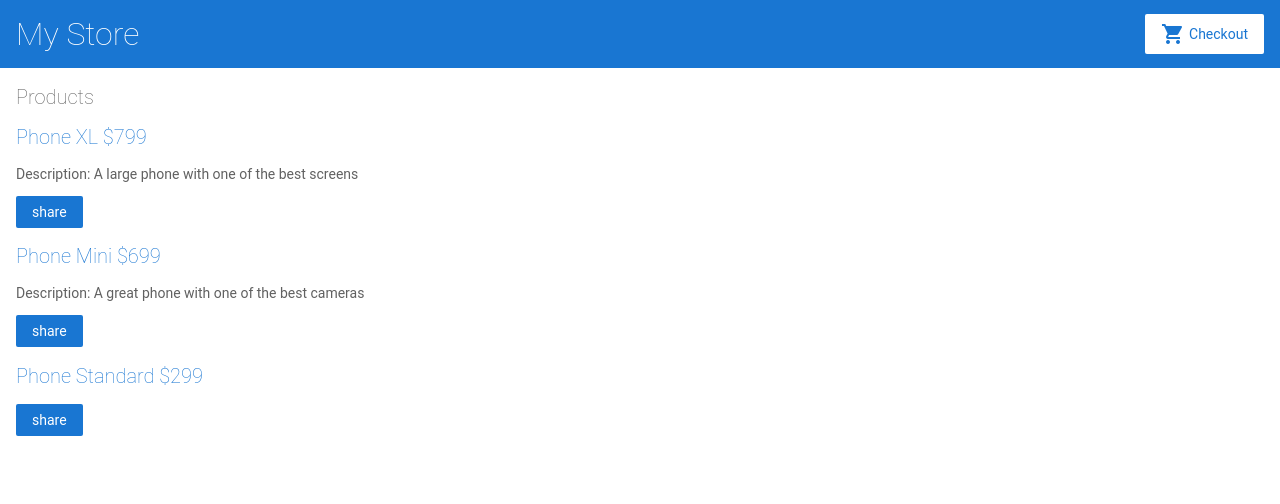
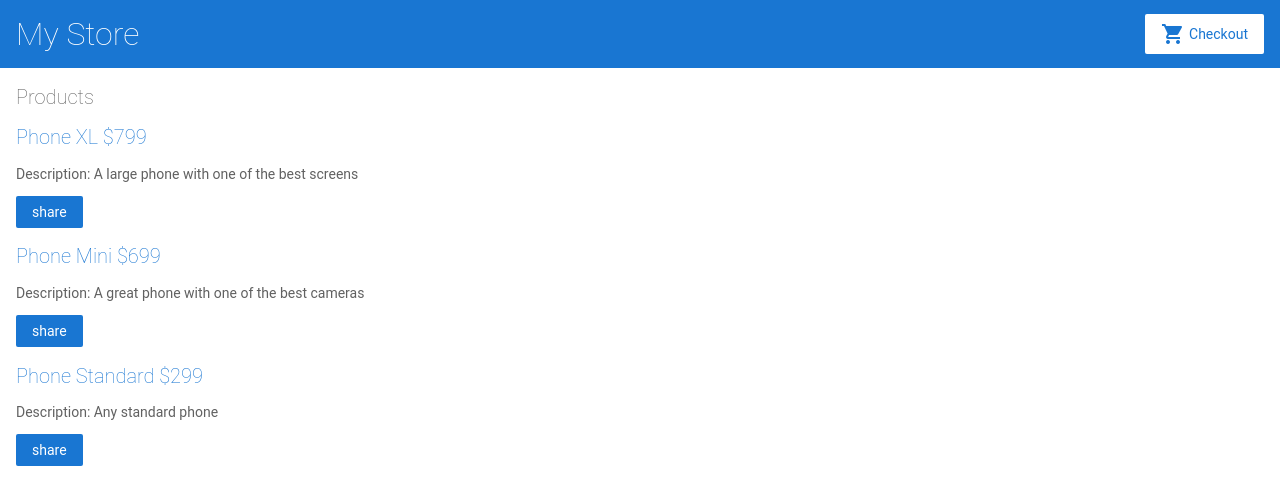
Before and after one commit to Sienghor/angular-wtvcb3, an Angular app: page / in a window 1280 px wide. Shown: the top 504 px of the page. Built offline with nearby package versions, Linux system fonts and the light colour scheme.

Commit message:
1 file modified

```diff
--- a/src/app/products.ts
+++ b/src/app/products.ts
@@ -10,22 +10,21 @@ export const products = [
     id: 1,
     name: 'Phone XL',
     price: 799,
-    description: 'A large phone with one of the best screens'
+    description: 'A large phone with one of the best screens',
   },
   {
     id: 2,
     name: 'Phone Mini',
     price: 699,
-    description: 'A great phone with one of the best cameras'
+    description: 'A great phone with one of the best cameras',
   },
   {
     id: 3,
     name: 'Phone Standard',
     price: 299,
-    description: ''
-  }
+    description: 'Any standard phone',
+  },
 ];
-
 
 /*
 Copyright Google LLC. All Rights Reserved.
```
